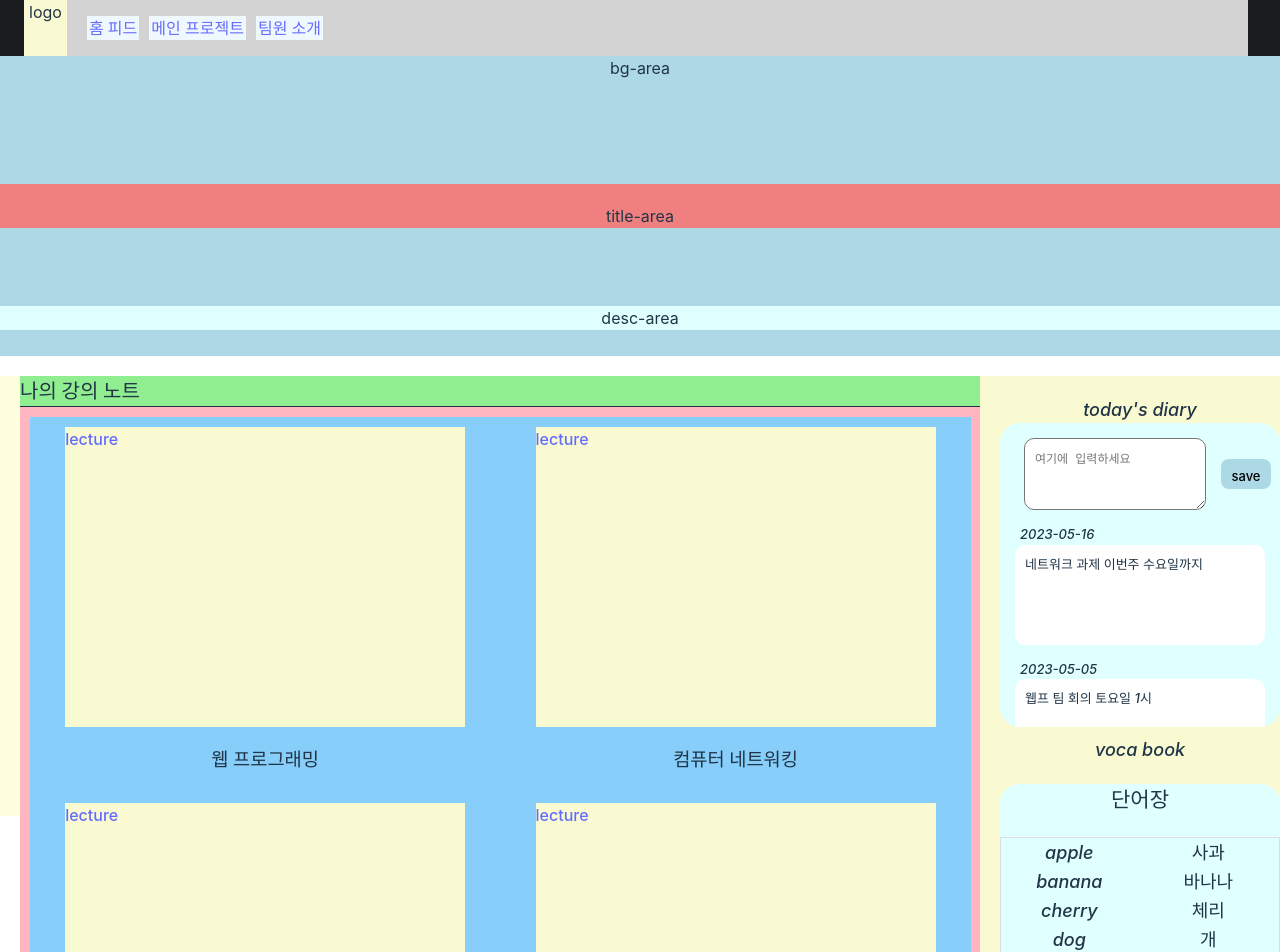
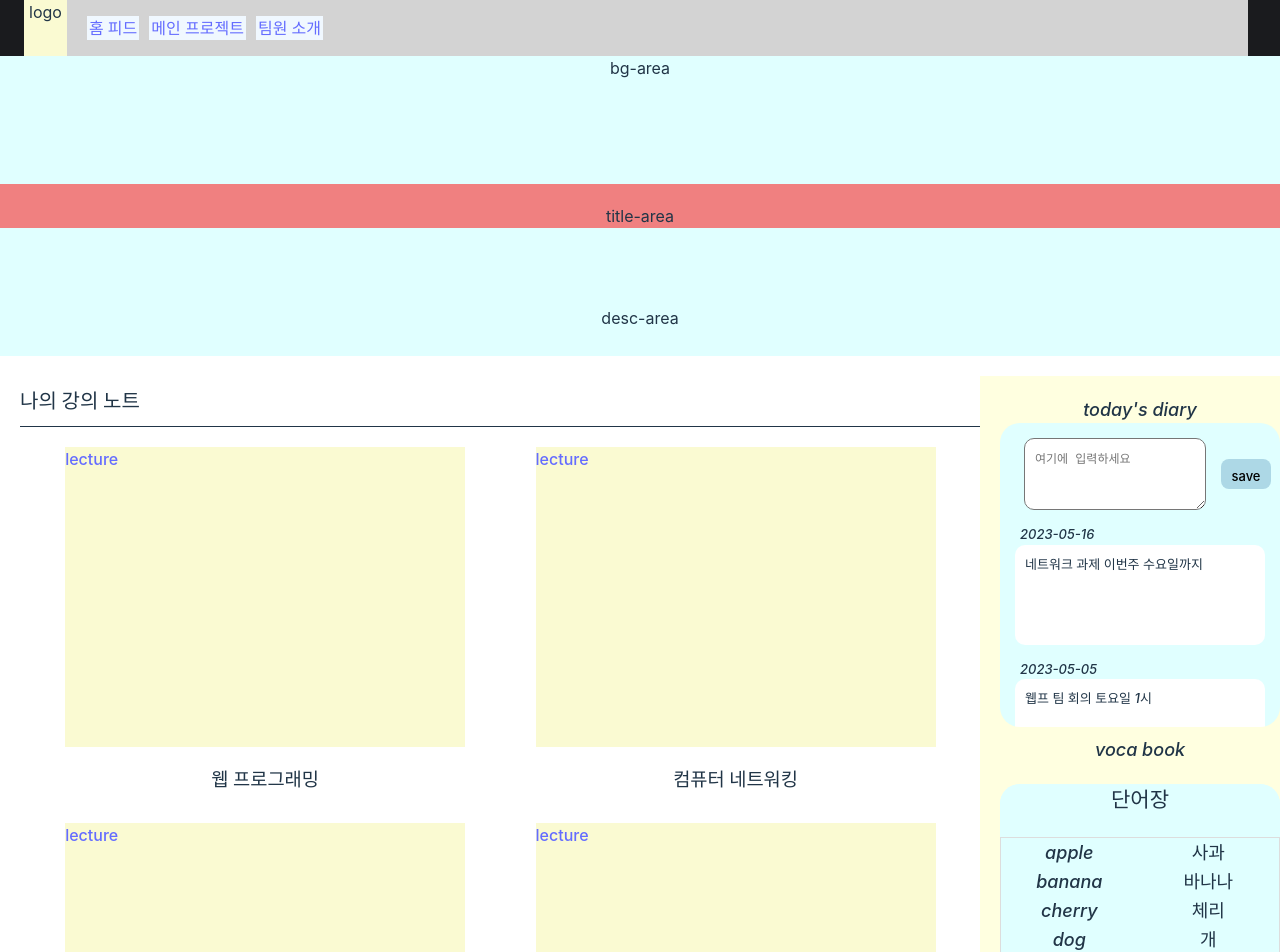
Before and after one commit to zeoneee/React_Project, a React (Vite) app in the folder ZzongZzong2_Project/: page /MainPage in a window 1280 px wide. Shown: the top 952 px of the page. Built offline with nearby package versions, Linux system fonts and the light colour scheme.

Commit message:
0601 mainpage css

```diff
--- a/ZzongZzong2_Project/src/MainPage.css
+++ b/ZzongZzong2_Project/src/MainPage.css
@@ -29,8 +29,7 @@ div {
 .header-comp .header-inner {
     display: flex;
     justify-content: space-between;
-    /* background-color: lightblue; */
-    background: #1a1b1e;
+    background-color: lightgoldenrodyellow;
     height: 100%;
     padding: 0 24px;
     position: relative;
@@ -56,11 +55,7 @@ div {
 .header-comp .header-inner .global-menu-area .menu {
     align-items: center;
     display: flex;
-    /* height: 100%;
-    scrollbar-width: none;
-    white-space: nowrap;
-    width: calc(100vw - 99px); */
-    background-color: lightgray;
+    background-color: lightgoldenrodyellow;
 }
 
 .global-menu-area .menu::-webkit-scrollbar {
@@ -79,24 +74,6 @@ div {
     float: none;
     padding: 0 2px;
     margin: 5px;
-    background-color: aliceblue;
-}
-
-
-/* .header-comp .header-inner .global-menu-area .menu li:first-child {
-    padding: 0;
-    background-color: yellow;
-} */
-
-.header-comp .header-inner .sub-menu-area {
-    float: right;
-}
-
-.header-comp .header-inner .sub-menu-area .sub-menu {
-    /* padding-top: 13px; */
-    /* padding: 0px; */
-    height: 100%;
-    background-color: lightgoldenrodyellow;
 }
 
 
@@ -111,7 +88,7 @@ div {
     position: relative;
     width: 100%;
     z-index: 10;
-    background-color: lightblue;
+    background-color: lightcyan;
 }
 
 .main-banner-comp .main-banner-inner .title-area {
@@ -152,7 +129,6 @@ div {
     justify-content: center;
     padding: 0 20px;
     position: relative;
-    background-color: lightyellow;
 }
 
 .apply-grid-system .content-inner {
@@ -163,7 +139,6 @@ div {
     /* display: inline-flex; */
     display: flex;
     text-align: left;
-    background-color: lightcoral;
 }
 
 .apply-grid-system .content-inner .grid-container {
@@ -177,7 +152,6 @@ div {
 .apply-grid-system .content-inner .content-area {
     width: 75vw;
     height: 100vh;
-    background-color: lightpink;
 }
 
 .apply-grid-system .content-inner .content-area .item-title-area {
@@ -186,12 +160,11 @@ div {
     font-size: 20px;
     font-weight: 700;
     grid-column-start: 1;
-    height: 30px;
+    height: 50px;
     justify-content: left;
     border-bottom: 1px solid;
     /* margin-bottom: 16px;
     position: absolute; */
-    background-color: lightgreen;
 }
 
 .apply-grid-system .content-inner .content-area .lecture-note-area {
@@ -202,7 +175,6 @@ div {
     display: inline-flex;
     flex-flow: row wrap;
     justify-content: space-around;
-    background-color: lightskyblue;
 }
 
 .apply-grid-system .content-inner .content-area .lecture-note-area .lecture {
@@ -230,7 +202,7 @@ div {
     font-size: large;
     font-weight: 500;
     font-style: italic;
-    background-color: lightgoldenrodyellow;
+    background-color: lightyellow;
 }
 
 .apply-grid-system .content-inner .side-area .diary-large-area {
--- a/ZzongZzong2_Project/src/MainPage.jsx
+++ b/ZzongZzong2_Project/src/MainPage.jsx
@@ -99,8 +99,6 @@ function MainPage() {
                                     <input type="text" value={tempSubject} onChange={handleSubjectChange}/>
                                     <button id= "save" onClick={handleSetLecture}>과목 추가</button>
                                 </div>
-
-                                <p>content-area</p>
                             </div>
                             <div class="side-area">
                                 <div class="diary-large-area">today's diary
```
